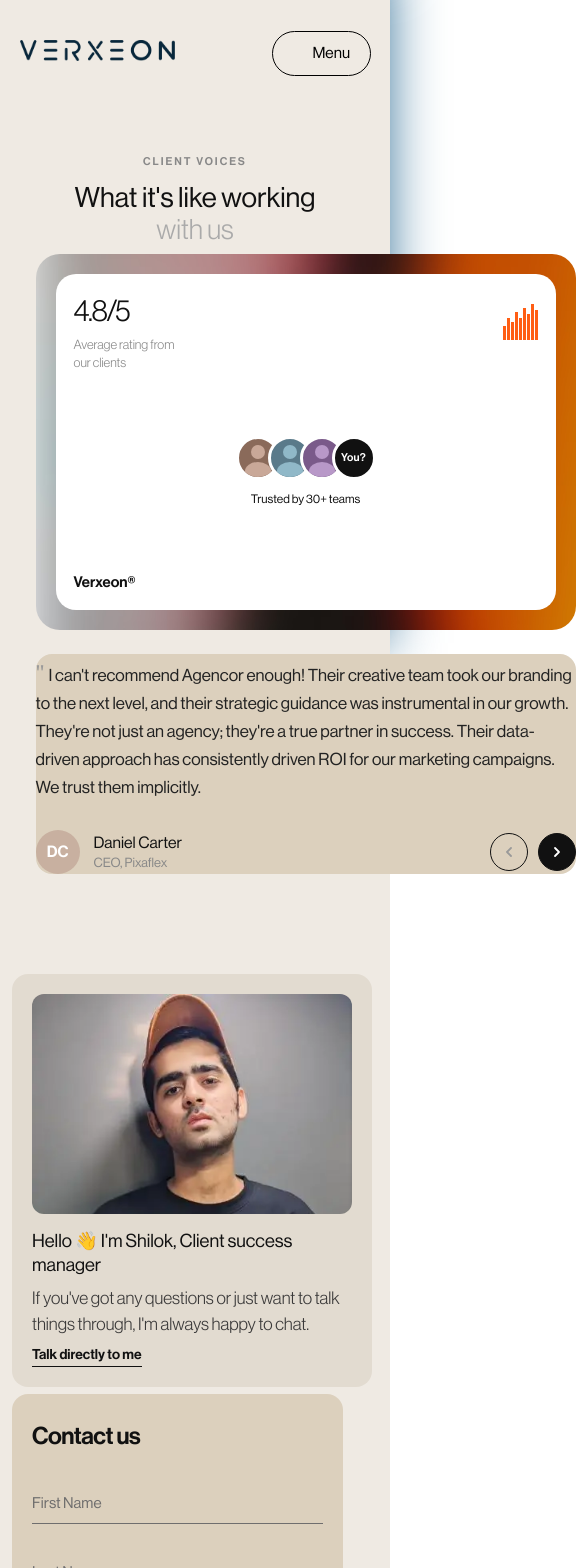
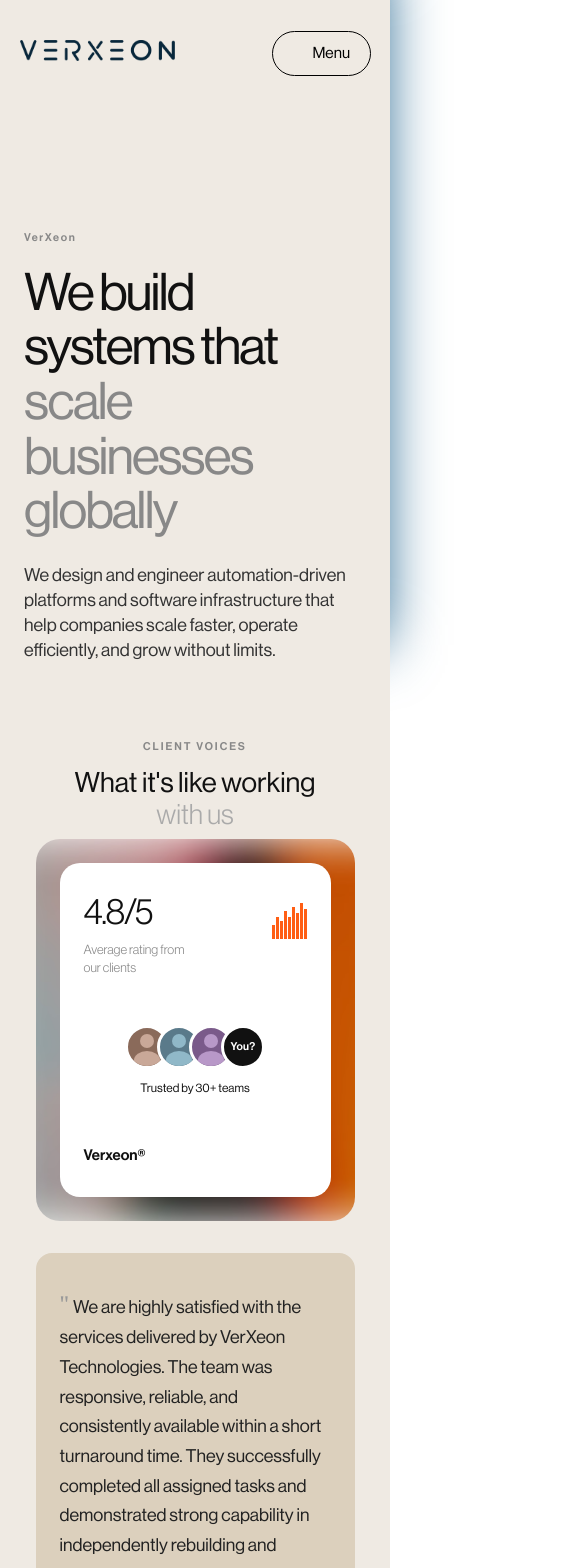
Before and after one commit to Amirshahzad422/verxeon, a Next.js app: page /contact in a window 390 px wide. Shown: the top 1568 px of the page, 576 px wide, since content can reach past the window. Built offline with nearby package versions, Linux system fonts and the light colour scheme.

Commit message:
feat: add service template, reviews data, and static pages including About, Contact, and Services components

```diff
--- a/src/app/contact/page.css
+++ b/src/app/contact/page.css
@@ -1,6 +1,76 @@
 
 #page1 {
     overflow: visible;
+}
+
+/* ===================== CONTACT HERO ===================== */
+.contact-hero {
+    display: grid;
+    grid-template-columns: 2.5fr 7.5fr;
+    max-width: 1200px;
+    margin: 0 auto;
+    padding: 160px 24px 80px;
+    align-items: flex-start;
+    gap: 5vw;
+    /* background-color: red; */
+}
+
+.contact-hero__left {
+    padding-top: 16px;
+}
+
+.contact-hero__year {
+    font-size: 11px;
+    letter-spacing: 0.15em;
+    font-weight: 500;
+    color: #888;
+}
+
+.contact-hero__title {
+    font-size: clamp(38px, 5vw, 66px);
+    font-weight: 300;
+    line-height: 1.05;
+    color: #111;
+    margin-bottom: 24px;
+    letter-spacing: -2px;
+}
+
+.contact-hero__title span {
+    color: #888;
+}
+
+.contact-hero__subtitle {
+    font-size: clamp(15px, 2vw, 18px);
+    font-weight: 200;
+    color: #333;
+    line-height: 1.4;
+    max-width: 600px;
+}
+
+@media (max-width: 768px) {
+    .contact-hero {
+        grid-template-columns: 1fr;
+        padding: 120px 24px 40px;
+        gap: 20px;
+    }
+
+    .contact-hero__left {
+        padding-top: 0;
+    }
+
+    .contact-hero__title {
+        font-size: 52px;
+        line-height: 1.05;
+        margin-bottom: 24px;
+    }
+
+    .contact-hero__subtitle {
+        font-size: 18px;
+    }
+
+    .desktop-only {
+        display: none;
+    }
 }
 
 .cv-section {
@@ -8,6 +78,7 @@
     background: #efeae3;
     max-width: 1200px;
     margin: 0 auto;
+    margin-top:-3vw;
     /* background-color: yellow; */
   }
 
@@ -215,10 +286,11 @@
   .cv-right {
     display: flex;
     flex-direction: column;
-    justify-content: center;
-    padding: 8px 8px 8px 24px;
+    justify-content: space-between;
+    padding: 40px 36px;
     background-color: #dcd0bd;
     border-radius: 16px;
+    min-height: 420px;
   }
 
   .cv-quote {
@@ -227,7 +299,8 @@
     line-height: 1.65;
     font-weight: 200;
     color: #222;
-    margin-bottom: 14vw;
+    flex: 1;
+    margin-bottom: 40px;
   }
 
   .cv-quote-mark {
@@ -302,42 +375,50 @@
     border-color: #111;
   }
 
+  .cv-nav-btn--active {
+    background: #111;
+    color: #fff;
+    border-color: #111;
+  }
+
   .cv-nav-btn svg {
     width: 16px;
     height: 16px;
   }
 
   /* ─── MOBILE ─── */
-  @media (max-width: 700px) {
+  @media (max-width: 960px) {
     .cv-section {
       padding: 48px 16px 56px;
     }
 
     .cv-body {
       grid-template-columns: 1fr;
-      gap: 24px;
+      gap: 32px;
     }
 
     .cv-left {
       min-height: auto;
-      padding: 20px;
+      min-width: 100%;
+      padding: 24px;
     }
 
     .cv-right {
-      padding: 0;
+      padding: 32px 24px;
     }
 
     .cv-quote {
-      font-size: 17px;
-      margin-bottom: 28px;
+      font-size: 18px;
+      margin-bottom: 32px;
     }
 
     .cv-inner-card {
-      padding: 22px 18px 18px;
+      padding: 32px 24px;
+      gap: 24px;
     }
 
     .cv-rating-num {
-      font-size: 30px;
+      font-size: 36px;
     }
   }
 
@@ -656,6 +737,14 @@
     display: contents;
   }
 
+  /* ensure every direct card child fills full width */
+  .manager-card,
+  .contact-form-card,
+  .work-card {
+    width: 100%;
+    box-sizing: border-box;
+  }
+
   /* Manager Card — stacked on mobile */
   .manager-card {
     order: 1;
--- a/src/app/contact/page.jsx
+++ b/src/app/contact/page.jsx
@@ -5,22 +5,45 @@ import Link from "next/link";
 import Nav from "@/components/Nav";
 import Footer from "@/components/Footer";
 import CircleCursorInit from "@/components/CircleCursorInit";
+import { reviews } from "@/data/reviews";
 import "./page.css";
 
 export default function ContactPage() {
     const [isSubmitted, setIsSubmitted] = useState(false);
+    const [reviewIndex, setReviewIndex] = useState(0);
+    const activeReview = reviews[reviewIndex];
+    const handlePrev = () => setReviewIndex((i) => (i - 1 + reviews.length) % reviews.length);
+    const handleNext = () => setReviewIndex((i) => (i + 1) % reviews.length);
     return (
         <>
             <div id="main">
                 <div id="page1">
                     <Nav />
+                    <section className="contact-hero">
+                        <div className="contact-hero__left">
+                            <span className="contact-hero__year">VerXeon</span>
+                        </div>
+
+                        <div className="contact-hero__right">
+                            <h1 className="contact-hero__title">
+                                We build systems that <br className="desktop-only" />
+                                <span>scale businesses globally</span>
+                            </h1>
+
+                            <p className="contact-hero__subtitle">
+                                We design and engineer automation-driven platforms and software infrastructure <br className="desktop-only" />
+                                that help companies scale faster, operate efficiently, and grow without limits.
+                            </p>
+                        </div>
+                    </section>
+
                     <section className="cv-section">
 
                         <div className="cv-header">
                             <p className="cv-eyebrow">Client Voices</p>
                             <h2 className="cv-title">
                                 What it&apos;s like working<br />
-                                    <span>with us</span>
+                                <span>with us</span>
                             </h2>
                         </div>
 
@@ -80,29 +103,25 @@ export default function ContactPage() {
                             <div className="cv-right">
                                 <p className="cv-quote">
                                     <span className="cv-quote-mark">&quot;</span>
-                                    I can&apos;t recommend Agencor enough! Their creative team took our branding to
-                                    the next level, and their strategic guidance was instrumental in our growth.
-                                    They&apos;re not just an agency; they&apos;re a true partner in success. Their
-                                    data-driven approach has consistently driven ROI for our marketing campaigns.
-                                    We trust them implicitly.
+                                    {activeReview.feedback}
                                 </p>
 
                                 <div className="cv-author-row">
                                     <div className="cv-author">
-                                        <div className="cv-author-avatar">DC</div>
+                                        <div className="cv-author-avatar">{activeReview.initials}</div>
                                         <div>
-                                            <div className="cv-author-name">Daniel Carter</div>
-                                            <div className="cv-author-title">CEO, Pixaflex</div>
+                                            <div className="cv-author-name">{activeReview.name}</div>
+                                            <div className="cv-author-title">{activeReview.title}, {activeReview.company}</div>
                                         </div>
                                     </div>
 
                                     <div className="cv-nav">
-                                        <button className="cv-nav-btn" aria-label="Previous" style={{ borderColor: "#111" }}>
-                                            <svg viewBox="0 0 16 16" fill="none" stroke="currentColor" strokeWidth="1.8" strokeLinecap="round" strokeLinejoin="round" style={{ borderColor: "#111" }}>
+                                        <button className="cv-nav-btn" aria-label="Previous" onClick={handlePrev}>
+                                            <svg viewBox="0 0 16 16" fill="none" stroke="currentColor" strokeWidth="1.8" strokeLinecap="round" strokeLinejoin="round">
                                                 <path d="M10 4L6 8l4 4" />
                                             </svg>
                                         </button>
-                                        <button className="cv-nav-btn" aria-label="Next" style={{ background: "#111", color: "#fff", borderColor: "#111" }}>
+                                        <button className="cv-nav-btn cv-nav-btn--active" aria-label="Next" onClick={handleNext}>
                                             <svg viewBox="0 0 16 16" fill="none" stroke="currentColor" strokeWidth="1.8" strokeLinecap="round" strokeLinejoin="round">
                                                 <path d="M6 4l4 4-4 4" />
                                             </svg>
--- a/src/app/services/page.jsx
+++ b/src/app/services/page.jsx
@@ -167,7 +167,7 @@ export default function ServicePage() {
             <div className="service-detail-divider"></div>
           </section>
           <section className="contact-cta">
-            <div className="contact-cta__cursor-circle" id="cta-cursor-circle">
+            <Link href="/contact" className="contact-cta__cursor-circle" id="cta-cursor-circle">
               <span className="contact-cta__circle-arrow">
                 <svg
                   width="32"
@@ -186,7 +186,7 @@ export default function ServicePage() {
                 </svg>
               </span>
               <span className="contact-cta__circle-label">LET'S TALK</span>
-            </div>
+            </Link>
             <div className="contact-cta__inner">
               <div className="contact-cta__headline">
                 <h2>Have a project in mind? Contact us!</h2>
--- a/src/components/Footer.jsx
+++ b/src/components/Footer.jsx
@@ -34,7 +34,7 @@ export default function Footer() {
                         <Link href="/about" style={linkStyle}>About</Link>
                     </h2>
                     <h2>
-                        <a href="#" style={linkStyle}>Contact</a>
+                        <Link href="/contact" style={linkStyle}>Contact</Link>
                     </h2>
                 </div>
                 <div id="email">
--- a/src/components/Nav.jsx
+++ b/src/components/Nav.jsx
@@ -40,7 +40,7 @@ export default function Nav() {
                         <Link href="/about">About</Link>
                     </h4>
                     <h4>
-                        <a href="#">Contact</a>
+                        <Link href="/contact">Contact</Link>
                     </h4>
                 </div>
                 <h3 onClick={toggle}>Menu</h3>
@@ -49,7 +49,7 @@ export default function Nav() {
                 <div id="full-div1">
                     <h2><Link href="/services" onClick={toggle}>SERVICES</Link></h2>
                     <h2><Link href="/about" onClick={toggle}>ABOUT</Link></h2>
-                    <h2><a href="#" onClick={toggle}>CONTACT</a></h2>
+                    <h2><Link href="/contact" onClick={toggle}>CONTACT</Link></h2>
                 </div>
             </div>
         </>
--- a/src/components/ServicePageTemplate.jsx
+++ b/src/components/ServicePageTemplate.jsx
@@ -1,3 +1,4 @@
+import Link from "next/link";
 import CircleCursorInit from "./CircleCursorInit";
 
 export default function ServicePageTemplate({ data }) {
@@ -45,14 +46,14 @@ export default function ServicePageTemplate({ data }) {
                 </div>
             </section>
             <section className="contact-cta">
-                        <div className="contact-cta__cursor-circle" id="cta-cursor-circle">
+                        <Link href="/contact" className="contact-cta__cursor-circle" id="cta-cursor-circle">
                             <span className="contact-cta__circle-arrow">
                                 <svg width="32" height="32" viewBox="0 0 24 24" fill="none" xmlns="http://www.w3.org/2000/svg">
                                     <path d="M7 17L17 7M17 7H7M17 7V17" stroke="currentColor" strokeWidth="2" strokeLinecap="round" strokeLinejoin="round"/>
                                 </svg>
                             </span>
                             <span className="contact-cta__circle-label">LET'S TALK</span>
-                        </div>
+                        </Link>
                         <div className="contact-cta__inner">
                             <div className="contact-cta__headline">
                                 <h2>Have a project in mind? Contact us!</h2>
--- /dev/null
+++ b/src/data/reviews.js
@@ -0,0 +1,65 @@
+export const reviews = [
+    {
+        id: "review_1",
+        name: "Daniel Morgan",
+        title: "CTO",
+        company: "NexaGrid Solutions",
+        initials: "DM",
+        feedback:
+            "We are highly satisfied with the services delivered by VerXeon Technologies. The team was responsive, reliable, and consistently available within a short turnaround time. They successfully completed all assigned tasks and demonstrated strong capability in independently rebuilding and stabilizing critical system components. Initial alignment on scope required clarification, but once established, execution quality and progress improved significantly.",
+    },
+    {
+        id: "review_2",
+        name: "Sophia Reynolds",
+        title: "Head of Growth",
+        company: "BrightScale Media",
+        initials: "SR",
+        feedback:
+            "VerXeon Technologies maintained excellent communication throughout the project and provided consistent updates at every stage. The team demonstrated strong problem-solving abilities and delivered a robust automation solution with precision. Their professionalism and commitment to quality make them a dependable partner for future automation initiatives.",
+    },
+    {
+        id: "review_3",
+        name: "Michael Carter",
+        title: "Digital Operations Manager",
+        company: "NovaCore Labs",
+        initials: "MC",
+        feedback:
+            "VerXeon Technologies delivered the project efficiently with a high standard of execution. The solution was implemented exactly as required, with clean and reliable functionality. Their responsiveness and technical capability made the entire collaboration smooth and effective.",
+    },
+    {
+        id: "review_4",
+        name: "Emily Watson",
+        title: "Product Manager",
+        company: "CloudSphere Systems",
+        initials: "EW",
+        feedback:
+            "The VerXeon team demonstrated strong technical expertise and clear communication throughout the engagement. They understood requirements accurately and delivered a well-structured solution with minimal revisions. Their professionalism and collaborative approach make them highly recommendable for complex technical projects.",
+    },
+    {
+        id: "review_5",
+        name: "James Anderson",
+        title: "Director of Marketing",
+        company: "ElevateX Agency",
+        initials: "JA",
+        feedback:
+            "VerXeon Technologies delivered a fully functional solution aligned with our requirements. Their communication was prompt, and they remained flexible in accommodating changes during development. The team consistently demonstrated professionalism and a strong understanding of AI and automation workflows.",
+    },
+    {
+        id: "review_6",
+        name: "Olivia Bennett",
+        title: "Technical Lead",
+        company: "Quantiva Technologies",
+        initials: "OB",
+        feedback:
+            "Working with VerXeon Technologies was a seamless experience. They delivered high-quality work within the agreed timeline and maintained clear communication throughout the project. Their strong understanding of requirements and attention to detail ensured efficient execution with minimal iterations.",
+    },
+    {
+        id: "review_7",
+        name: "Ethan Brooks",
+        title: "Engineering Manager",
+        company: "Vertex Dynamics",
+        initials: "EB",
+        feedback:
+            "The consultation provided by VerXeon Technologies was highly valuable and well-structured. They demonstrated strong technical insight and offered clear, actionable recommendations. Their expertise and clarity in communication make them a reliable technical partner.",
+    },
+];
```
Also changed, not shown: src/app/about/page.jsx (+5 -5 lines).
